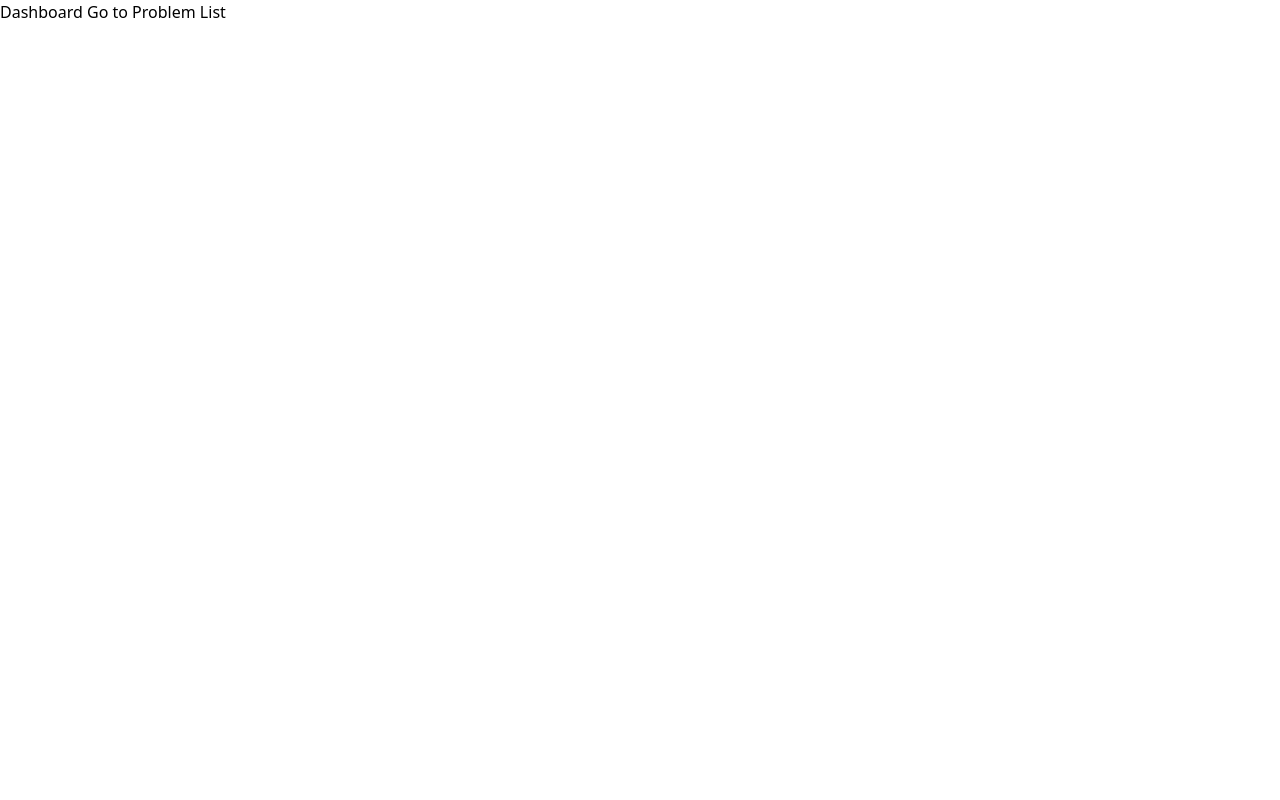
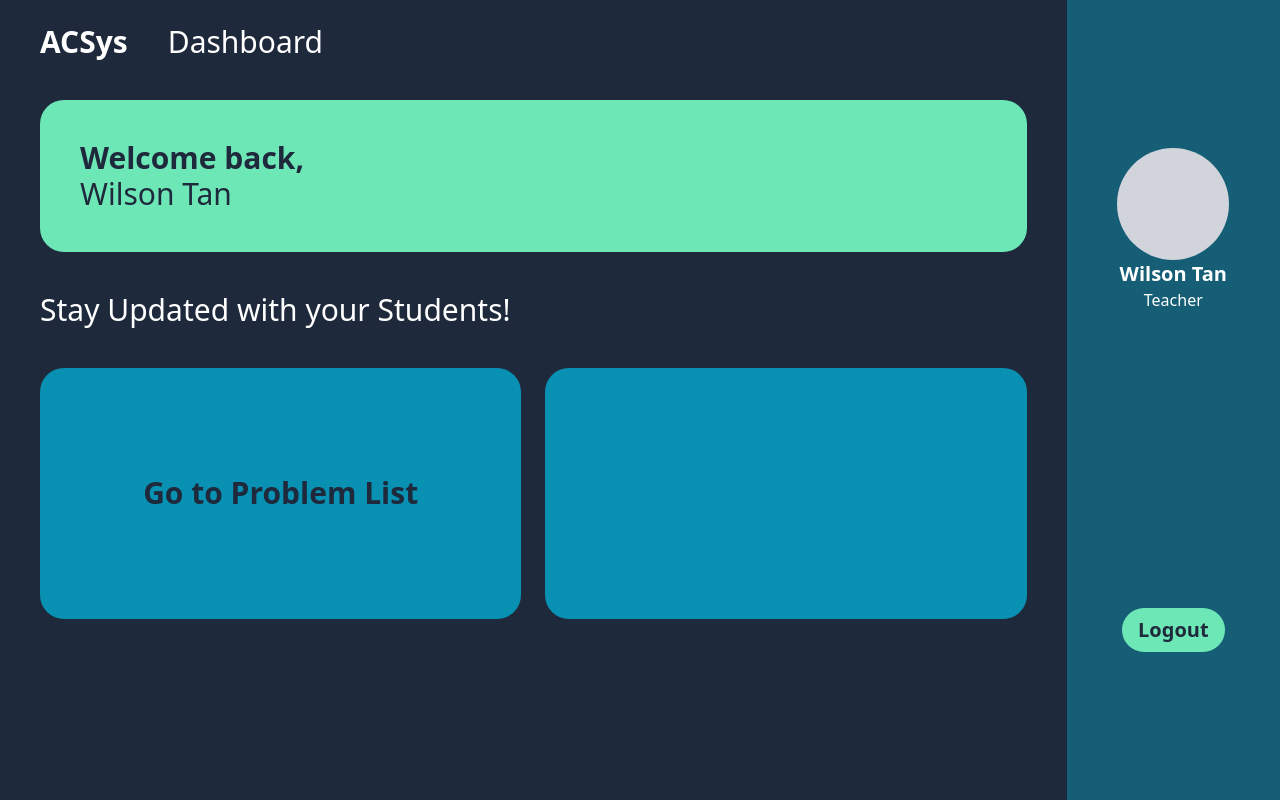
Before and after one commit to smtnhacker/acsys, a SvelteKit app in the folder client/: page /dashboard in a window 1280 px wide. Built offline with nearby package versions, Linux system fonts and the light colour scheme.

Commit message:
feat: design dashboard

```diff
--- a/client/src/routes/dashboard/+page.svelte
+++ b/client/src/routes/dashboard/+page.svelte
@@ -1,4 +1,33 @@
-<div>
-    Dashboard
-    <a href="/problems">Go to Problem List</a>
+<div class='flex h-screen text-white'>
+    <div class='flex flex-col basis-5/6 gap-10 bg-slate-800 px-10 py-6'>
+        <div class='flex gap-10'>
+            <h1 class='text-3xl font-bold'>ACSys</h1>
+            <h1 class='text-3xl font-light'>Dashboard</h1>
+        </div>
+
+        <div class='bg-emerald-300 text-slate-800 rounded-3xl p-10'>
+            <h2 class='text-3xl font-bold'>Welcome back,</h2>
+            <h2 class='text-3xl'>Wilson Tan</h2>
+        </div>
+
+        <h1 class='text-3xl font-light'>Stay Updated with your Students!</h1>
+
+        <div class='flex justify-between gap-6 h-2/6'>
+            <a class='flex justify-center items-center w-full bg-cyan-600 rounded-3xl' href="/problems">
+                <h3 class="text-slate-800 font-bold text-3xl">Go to Problem List</h3>
+            </a>
+            <div class='w-full bg-cyan-600 rounded-3xl'>
+
+            </div>
+        </div>
+    </div>
+
+    <div class='flex flex-col basis-1/6 bg-cyan-800 items-center justify-around'>
+        <div class='text-center'>
+            <div class='w-28 h-28 bg-gray-300 rounded-full'></div>
+            <h2 class='text-xl font-bold'>Wilson Tan</h2>
+            <h3>Teacher</h3>
+        </div>
+        <button class='px-4 py-2 bg-emerald-300 text-slate-800 rounded-3xl text-xl font-semibold'>Logout</button>
+    </div>
 </div>
```
